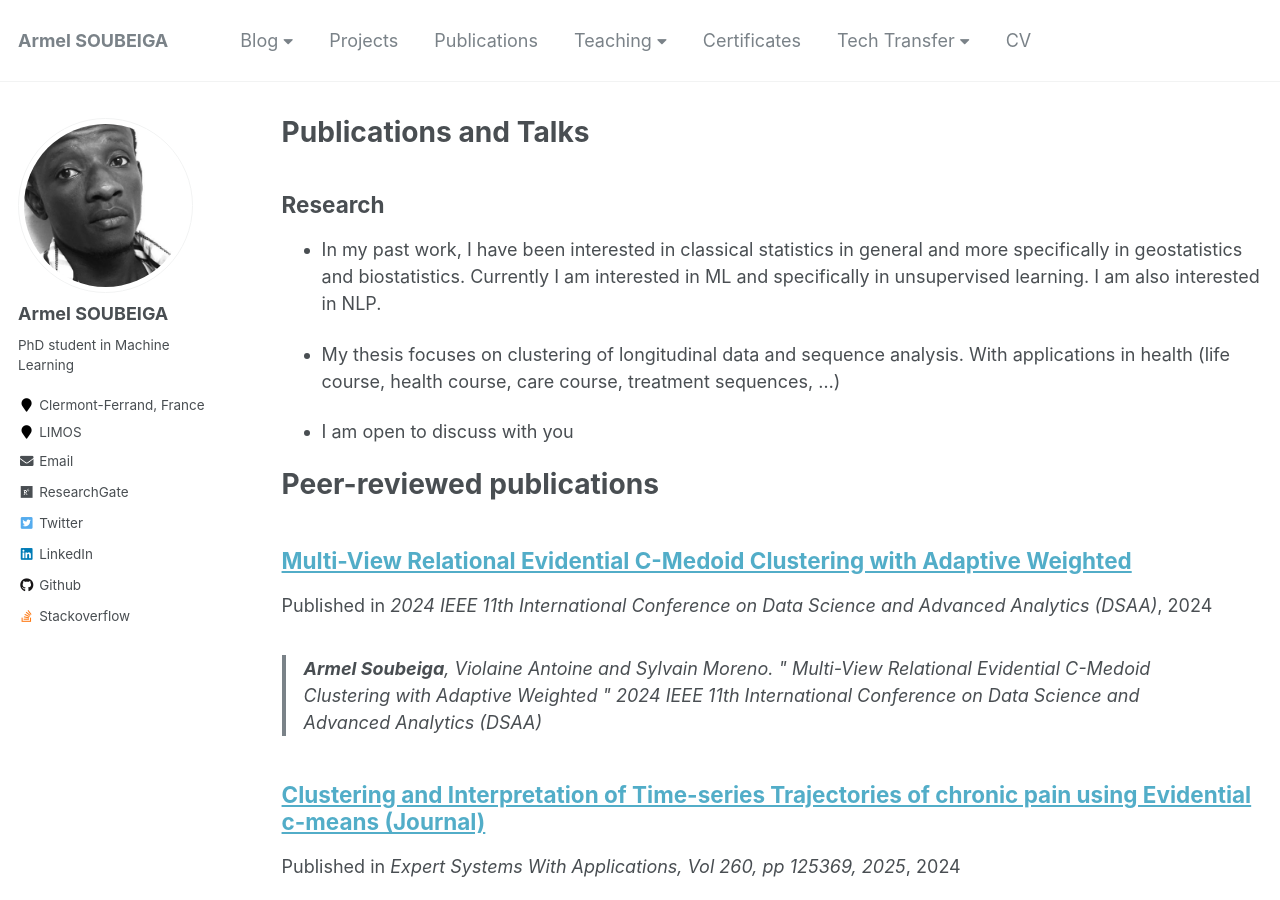
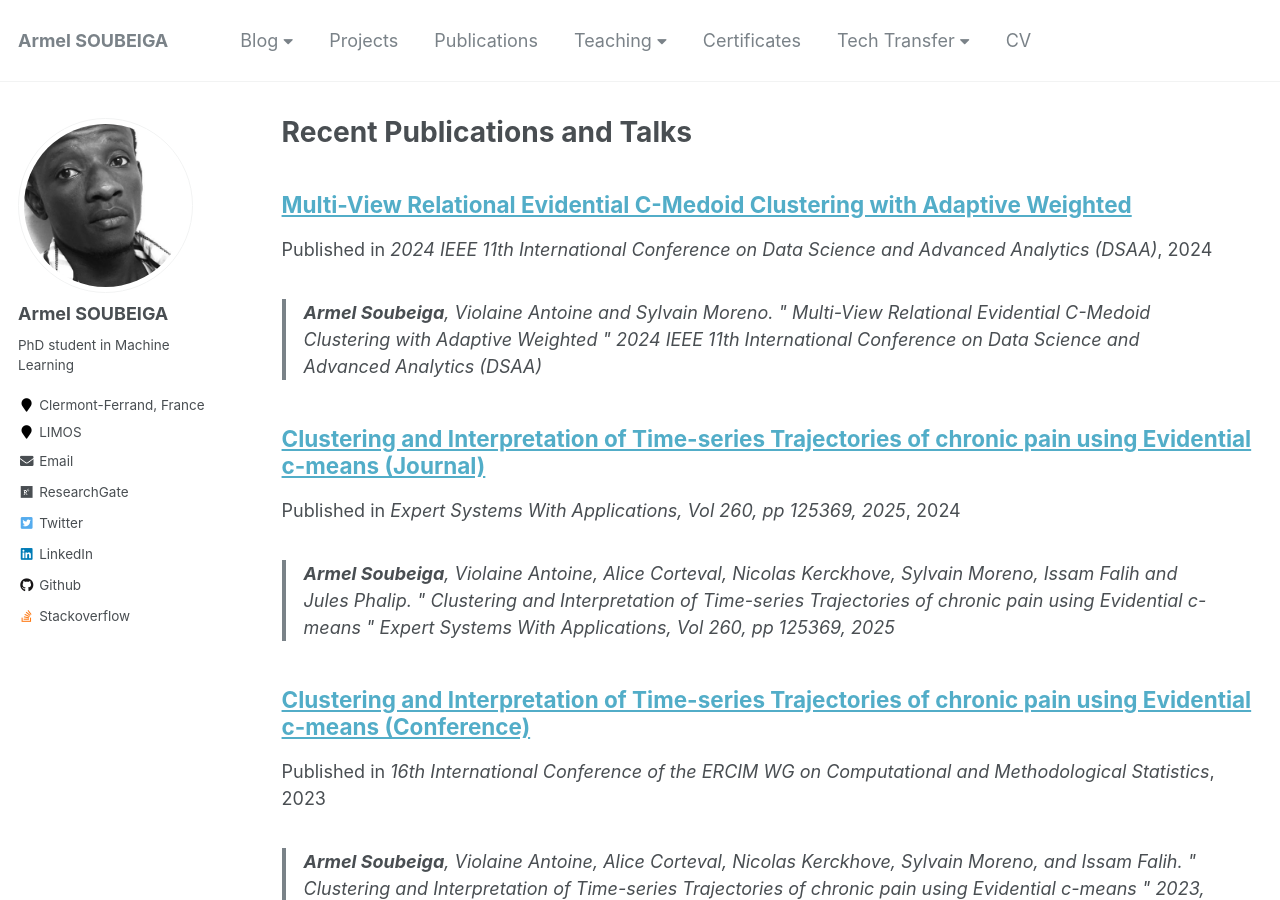
Before and after one commit to armelsoubeiga/armelsoubeiga.github.io, a Jekyll site: the page built from _pages/publications.md, in a window 1280 px wide and 900 px high. Built offline with Jekyll 4.4.1, drawn with Linux system fonts in a browser that asks for light colours.

Commit message:
Update publications.md

```diff
--- a/_pages/publications.md
+++ b/_pages/publications.md
@@ -1,21 +1,9 @@
 ---
 layout: archive
-title: "Publications and Talks"
+title: "Recent Publications and Talks"
 permalink: /publications/
 author_profile: true
 ---
-
-Research
-------
-- In my past work, I have been interested in classical statistics in general and more specifically in geostatistics and biostatistics.
-Currently I am interested in ML and specifically in unsupervised learning. I am also interested in NLP.
-
-- My thesis focuses on clustering of longitudinal data and sequence analysis. With applications in health (life course, health course, care course, treatment sequences, ...)
-
-- I am open to discuss with you
-
-Peer-reviewed publications
-======
 
 {% if author.googlescholare %}
   You can also find my articles on <u><a href="{{author.googlescholar}}">my Google Scholar profile</a>.</u>
```
